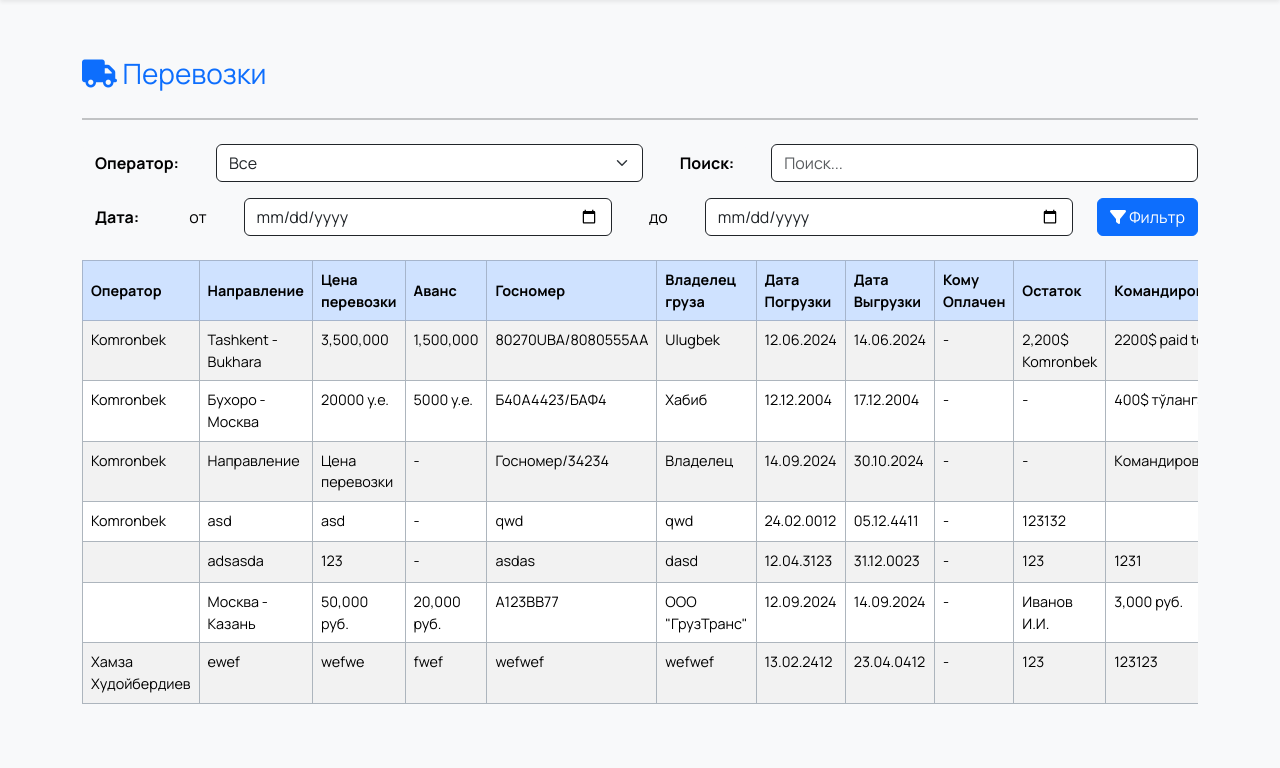
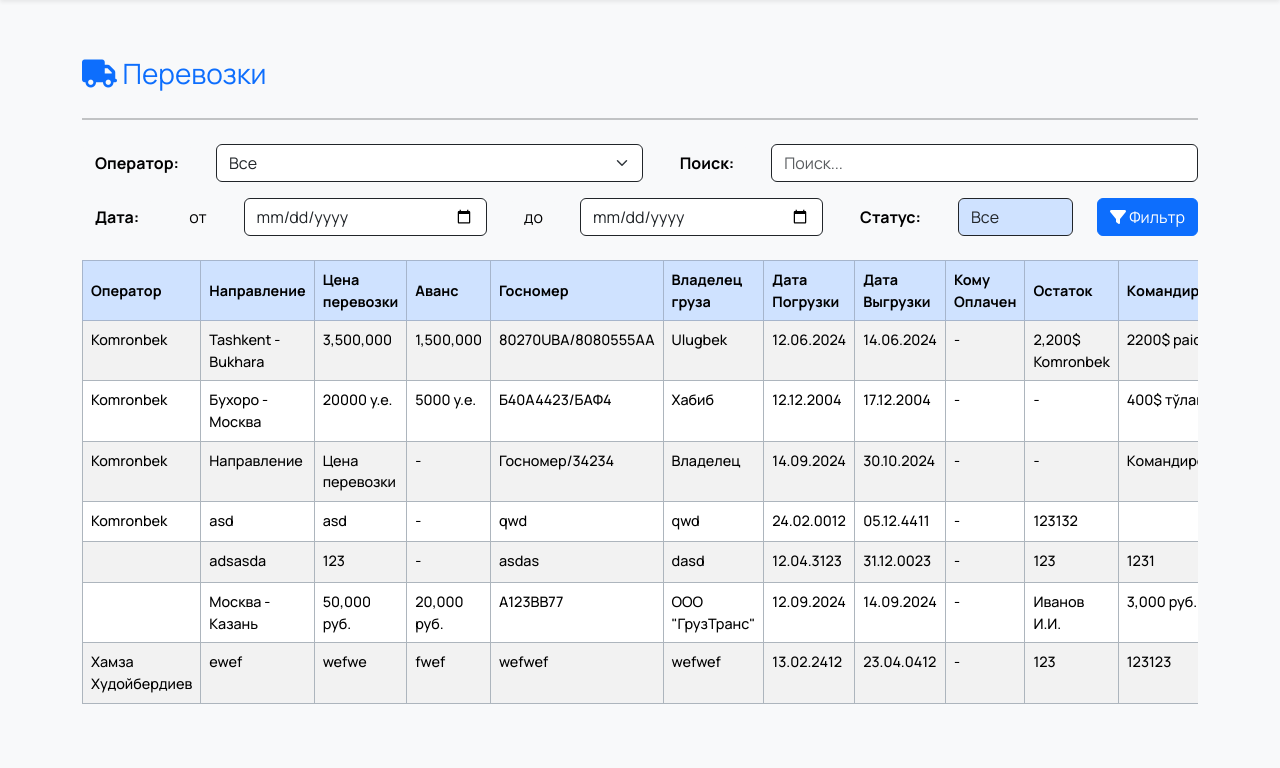
Before and after one commit to ok7uz/TransPorter, a Django app: page / in a window 1280 px wide. Shown: the part 68-836 px from the top of the page. Run offline with Django 5.2, Linux system fonts and the light colour scheme; a user stored in the database is signed in; data comes from the database, SQL or seed files in the repository; some libraries are stand-ins or nearby versions.

Commit message:
Status filter

```diff
--- a/templates/home.html
+++ b/templates/home.html
@@ -70,6 +70,27 @@
                 <div class="col">
                     <input type="date" lang="ru" xml:lang="ru" class="form-control border-dark" name="date_to" value="{{ request.GET.date_to }}">
                 </div>
+             <div class="col-auto">
+                    <button class="btn btn-light fw-bolder  ">
+                        Статус:
+                    </button>
+                </div>
+                <div class="col-auto">
+                   <select name="status" class="form-control border-dark bg-primary-subtle">
+                       <option value="" {% if not request.GET.status %} selected {% endif %}>
+                           Все
+                       </option>
+                       <option class="bg-warning" value="warning" {% if request.GET.status == 'warning' %} selected {% endif %}>
+                           В ожидании
+                       </option>
+                       <option class="bg-success text-white" value="success" {% if request.GET.status == 'success' %} selected {% endif %}>
+                           Выполнено
+                       </option>
+                        <option class="bg-danger text-white" value="danger" {% if request.GET.status == 'danger' %} selected {% endif %}>
+                           Отменено
+                       </option>
+                   </select>
+                </div>
                 <div class="col-auto">
                     <button type="submit" class="btn btn-primary">
                         <i class="fa-solid fa-filter"></i>
@@ -81,7 +102,7 @@
     {% endif %}
 
     <div class="overflow-x-scroll">
-        <table class="table fs- table-hover table-bordered table-striped border-dark-subtle" style="font-size: 0.9rem">
+        <table class="table fs- table-hover table-bordered table-striped border-dark-subtle" style="font-size: 0.9rem; font-weight: 500;">
             <thead class="table-primary align-middle">
                 <tr>
                     {% if request.user.is_staff %}
@@ -119,7 +140,7 @@
                     <td>{{ transport.business_trip|default_if_none:"-" }}</td>
                     <td>{{ transport.additional|default_if_none:"-" }}</td>
                     <td class="justify-content-center align-items-center">
-                        <div class="border border-dark justify-content-center align-items-center bg-{{ transport.status }} text-{{ transport.status }} px-2 rounded-5 w-50">-</div>
+                        <div class="border border-dark justify-content-center align-items-center bg-{{ transport.status }} text-{{ transport.status }} px-2 rounded-circle w-50">-</div>
                     </td>
                 </tr>
                 {% empty %}
--- a/transportation/views.py
+++ b/transportation/views.py
@@ -33,6 +33,7 @@ class TransportationView(LoginRequiredMixin, TemplateView):
         else:
             context['transportations'] = Transportation.objects.filter(operator=user)
         search = self.request.GET.get('search', None)
+        status = self.request.GET.get('status', None)
         context['transportations'] = context['transportations'].annotate(
             full_string=Concat(
                 Cast('route', CharField()),
@@ -55,6 +56,7 @@ class TransportationView(LoginRequiredMixin, TemplateView):
             )
         )
         context['transportations'] = context['transportations'].filter(full_string__icontains=search) if search else context['transportations']
+        context['transportations'] = context['transportations'].filter(status=status) if status else context['transportations']
         context['operators'] = User.objects.filter(is_staff=False)
         return context
 
```
